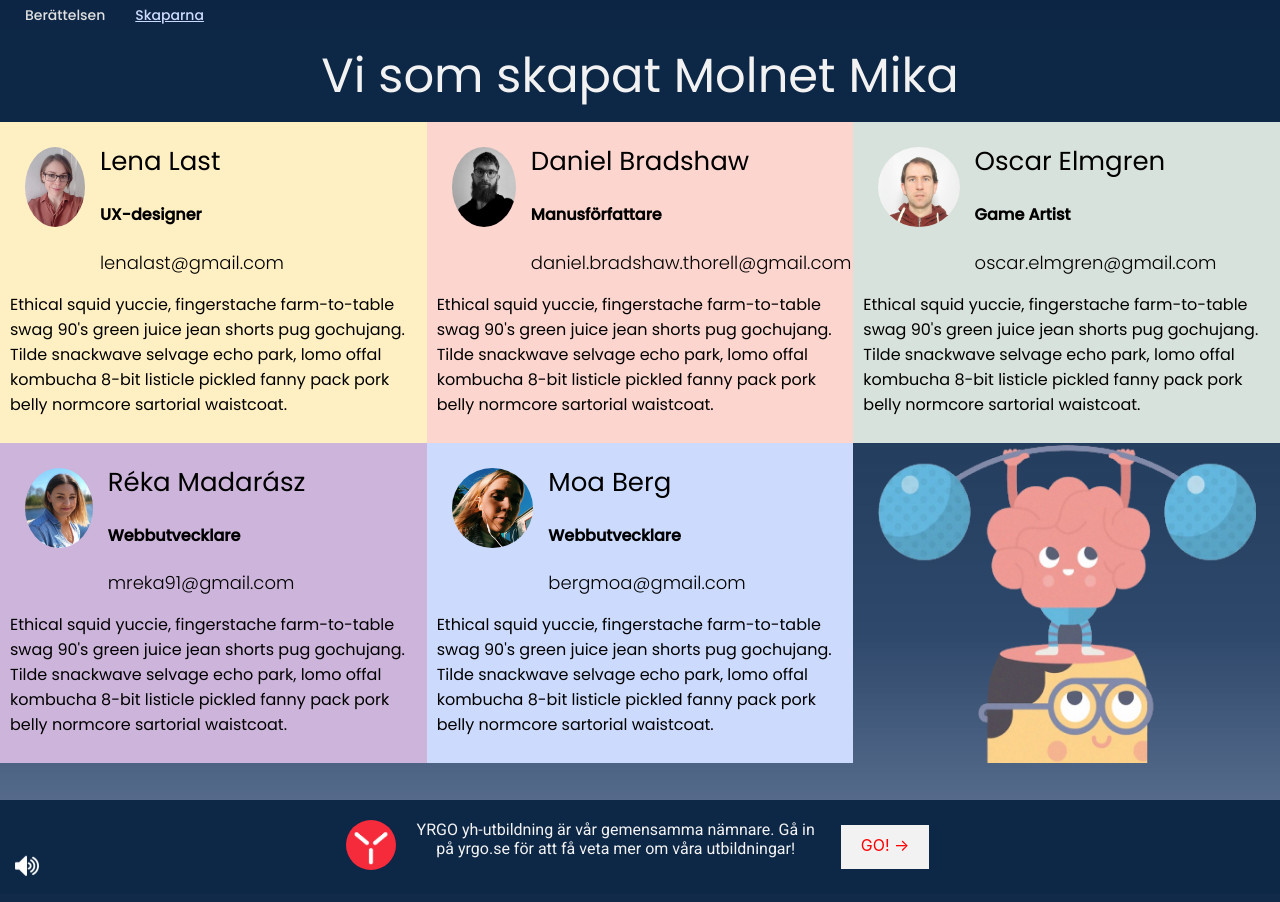
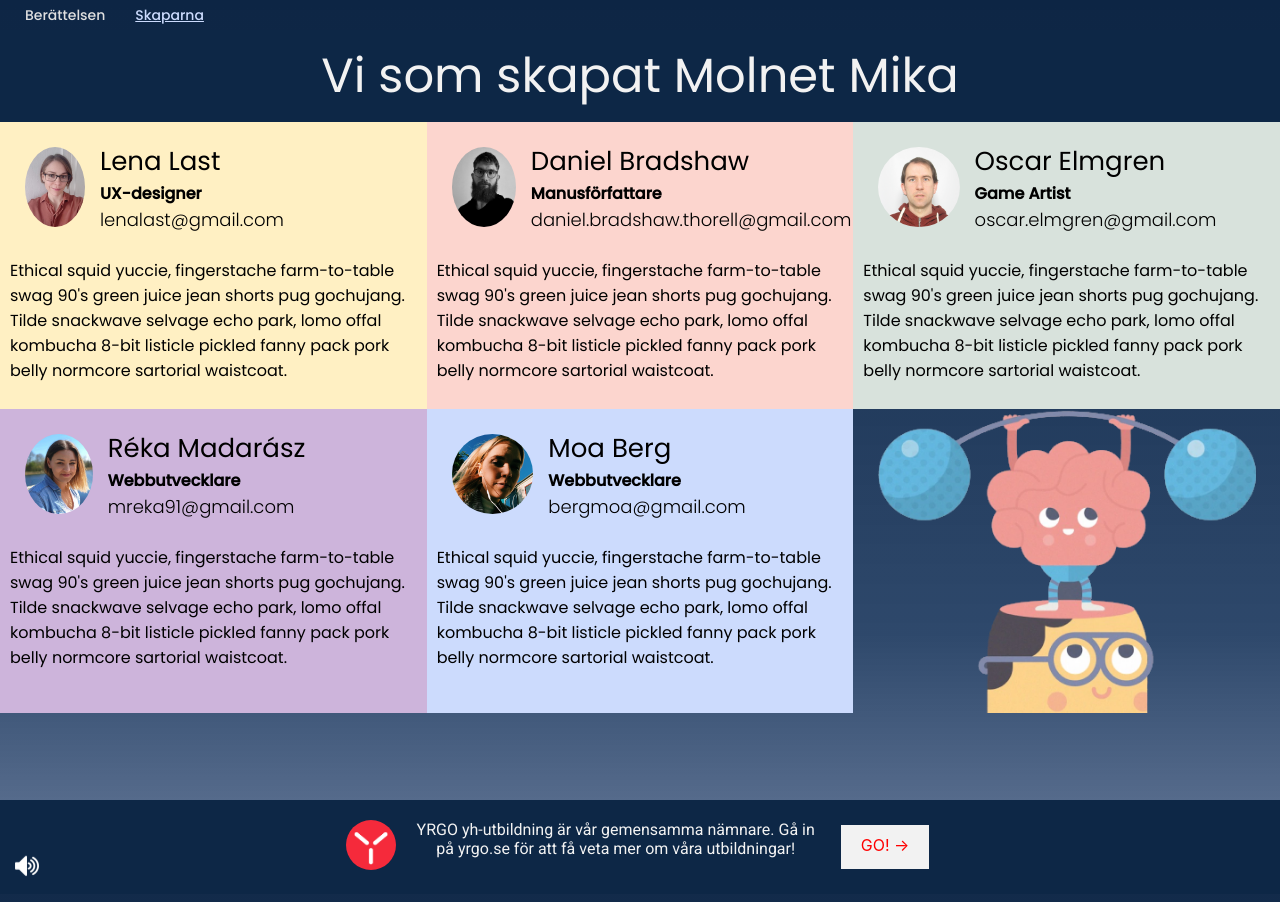
Before and after one commit to moasannacatharina/Sammanslaget, a React (Create React App) app: page /about in a window 1280 px wide. Built offline with nearby package versions, Linux system fonts and the light colour scheme.

Commit message:
margin h4

```diff
--- a/src/components/Card/card.css
+++ b/src/components/Card/card.css
@@ -12,6 +12,9 @@
   margin: 10px 0 0;
 }
 
+.contact h4 {
+  margin: 0;
+}
 .contact span {
   font-size: 18px;
   font-weight: 300;
```
